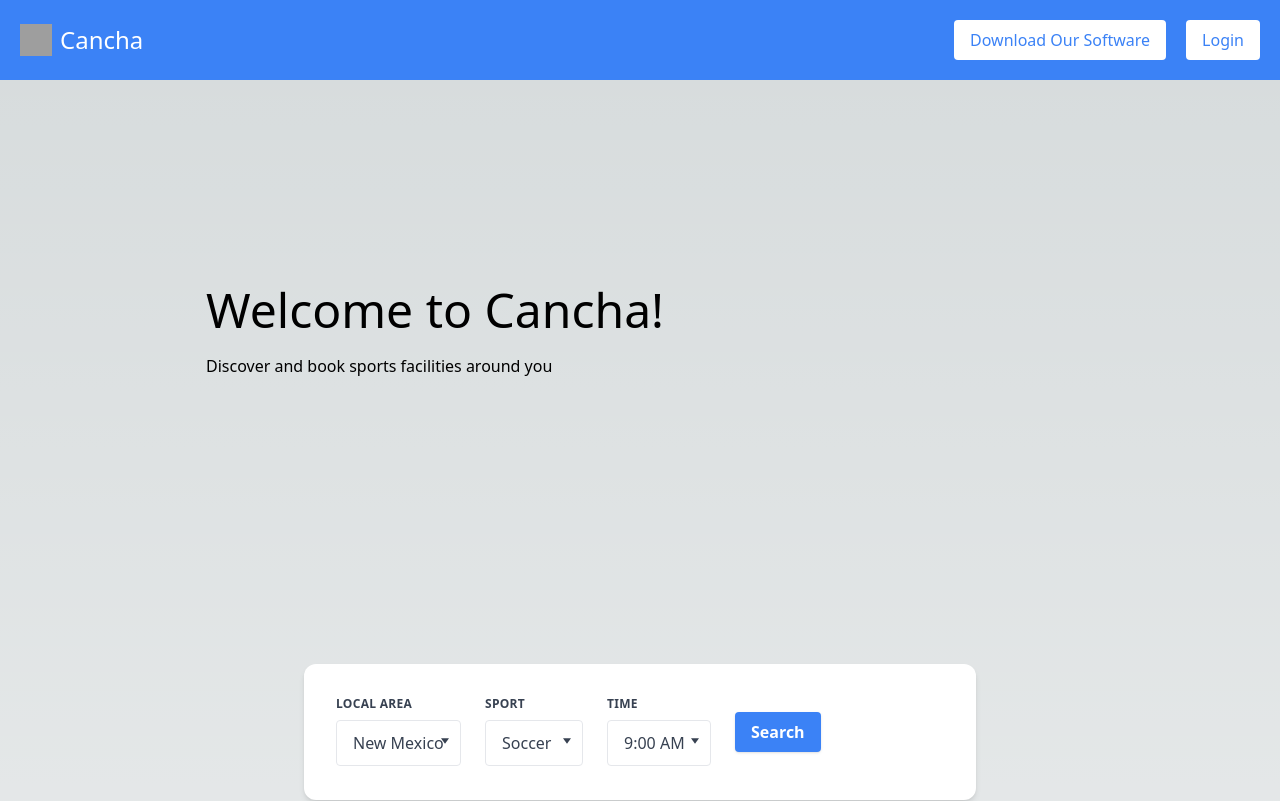
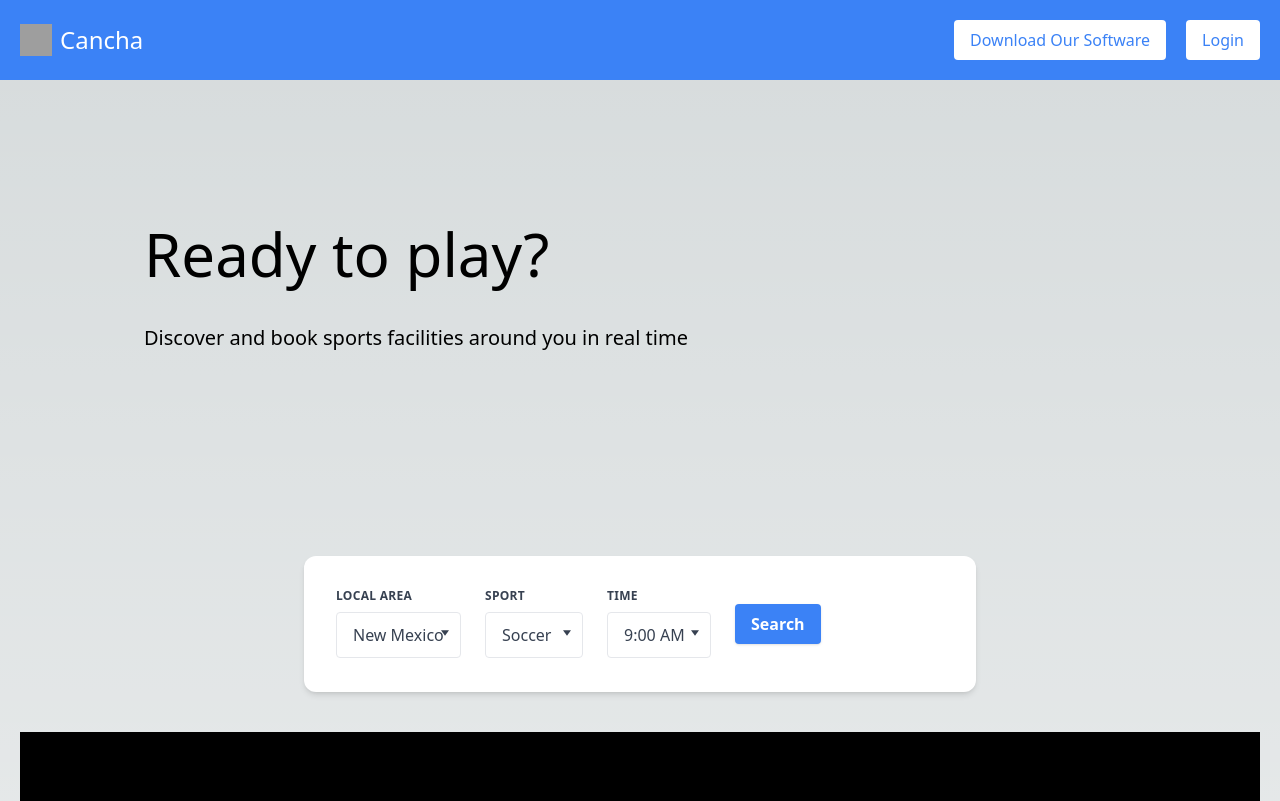
Before and after one commit to Ivixx09/cancha, a Next.js app: page / in a window 1280 px wide. Shown: the top 801 px of the page. Built offline with nearby package versions, Linux system fonts and the light colour scheme; grey boxes are pictures that could not be loaded.

Commit message:
small adjustments to size and padding

```diff
--- a/src/pages/index.tsx
+++ b/src/pages/index.tsx
@@ -21,10 +21,10 @@ export default function Home() {
 
     <Header></Header>
     <main className="p-5">
-     <div className="p-[5%] sm:p-[15%]" >
+     <div className="p-[5%] sm:p-[10%]" >
 
-    <h3 className="text-5xl mb-5">Welcome to Cancha!</h3>
-        <p className="mb-5">Discover and book sports facilities around you</p>
+    <h3 className="text-6xl mb-10 ">Ready to play?</h3>
+        <p className="text-xl">Discover and book sports facilities around you in real time</p>
         </div>
         <div className="pt-20">
 
```
